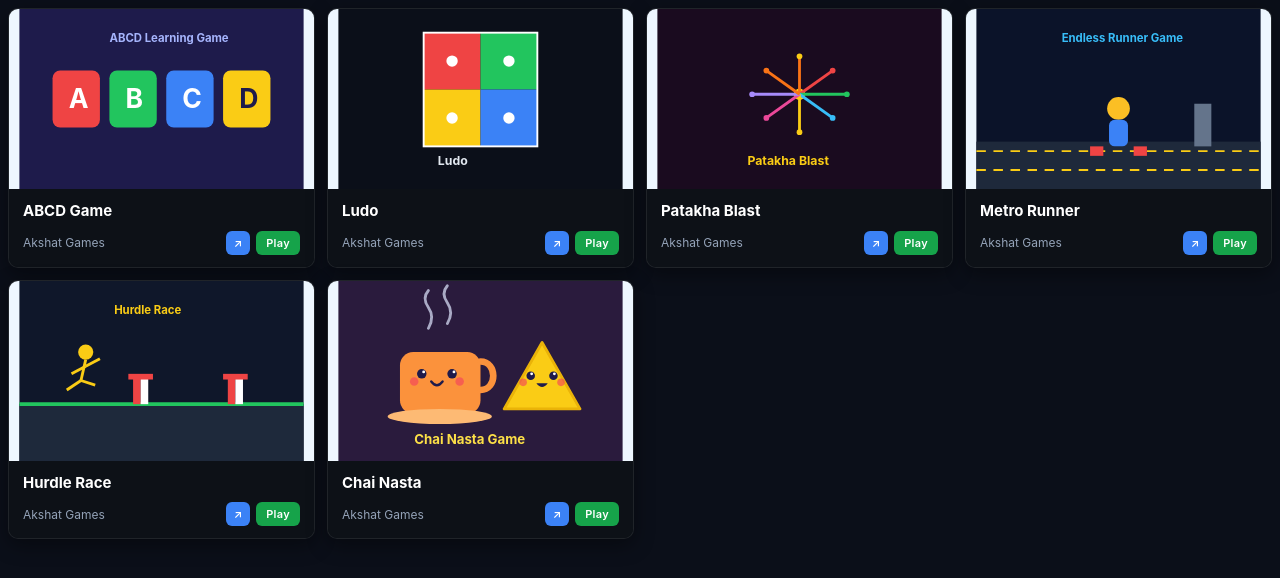
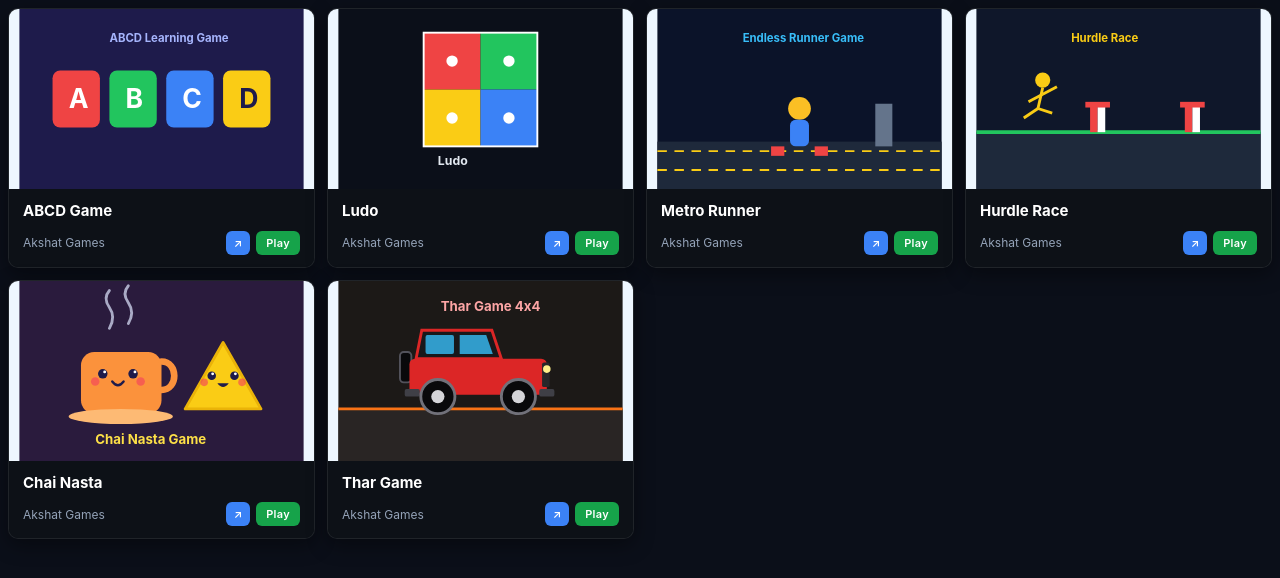
Before and after one commit to 2025akshat-lang/Akshat, a plain HTML site: page games/gamedashboard.html in a window 1280 px wide. Drawn offline with Linux system fonts and the light colour scheme.

Commit message:
Revise game dashboard metadata and entries
Updated the title and description meta tags for the games dashboard. Removed the 'Patakha Blast' game entry and added 'Thar Game' entry.

```diff
--- a/games/gamedashboard.html
+++ b/games/gamedashboard.html
@@ -4,8 +4,8 @@
   <meta charset="UTF-8">
   <meta name="viewport" content="width=device-width, initial-scale=1.0">
 
-  <title>Educational Games Dashboard — Akshat</title>
-  <meta name="description" content="Interactive educational science games and pedagogical tools by Akshat.">
+  <title>Games Dashboard — Akshat</title>
+  <meta name="description" content="Interactive games and fun web experiences by Akshat.">
 
   <meta name="robots" content="index, follow">
   <link rel="canonical" href="https://2025akshat-lang.github.io/Akshat/games/gamedashboard.html">
@@ -270,29 +270,6 @@
         <text x="105" y="165" fill="#e2e8f0" font-size="13" font-weight="bold">Ludo</text>
       </svg>
     `,
-    patakha: `
-      <svg viewBox="0 0 300 190" fill="none" xmlns="http://www.w3.org/2000/svg">
-        <rect width="300" height="190" fill="#1a0b1f"/>
-        <circle cx="150" cy="90" r="6" fill="#facc15"/>
-        <line x1="150" y1="90" x2="150" y2="50" stroke="#f97316" stroke-width="3"/>
-        <line x1="150" y1="90" x2="185" y2="65" stroke="#ef4444" stroke-width="3"/>
-        <line x1="150" y1="90" x2="200" y2="90" stroke="#22c55e" stroke-width="3"/>
-        <line x1="150" y1="90" x2="185" y2="115" stroke="#38bdf8" stroke-width="3"/>
-        <line x1="150" y1="90" x2="150" y2="130" stroke="#facc15" stroke-width="3"/>
-        <line x1="150" y1="90" x2="115" y2="115" stroke="#ec4899" stroke-width="3"/>
-        <line x1="150" y1="90" x2="100" y2="90" stroke="#a78bfa" stroke-width="3"/>
-        <line x1="150" y1="90" x2="115" y2="65" stroke="#f97316" stroke-width="3"/>
-        <circle cx="150" cy="50" r="3" fill="#facc15"/>
-        <circle cx="185" cy="65" r="3" fill="#ef4444"/>
-        <circle cx="200" cy="90" r="3" fill="#22c55e"/>
-        <circle cx="185" cy="115" r="3" fill="#38bdf8"/>
-        <circle cx="150" cy="130" r="3" fill="#facc15"/>
-        <circle cx="115" cy="115" r="3" fill="#ec4899"/>
-        <circle cx="100" cy="90" r="3" fill="#a78bfa"/>
-        <circle cx="115" cy="65" r="3" fill="#f97316"/>
-        <text x="95" y="165" fill="#facc15" font-size="13" font-weight="bold">Patakha Blast</text>
-      </svg>
-    `,
     metrorunner: `
       <svg viewBox="0 0 300 190" fill="none" xmlns="http://www.w3.org/2000/svg">
         <rect width="300" height="190" fill="#0b1329"/>
@@ -355,16 +332,45 @@
         <path d="M209 108 Q215 116 221 108 Z" fill="#1e1b4b"/>
         <text x="80" y="172" fill="#fde047" font-size="14" font-weight="bold">Chai Nasta Game</text>
       </svg>
+    `,
+    thargame: `
+      <svg viewBox="0 0 300 190" fill="none" xmlns="http://www.w3.org/2000/svg">
+        <rect width="300" height="190" fill="#1c1917"/>
+        <!-- Ground / Offroad Track -->
+        <rect x="0" y="135" width="300" height="55" fill="#292524"/>
+        <line x1="0" y1="135" x2="300" y2="135" stroke="#f97316" stroke-width="3"/>
+        <!-- Spare Wheel at Back -->
+        <rect x="65" y="75" width="12" height="32" rx="4" fill="#09090b" stroke="#52525b" stroke-width="2"/>
+        <!-- Jeep Body -->
+        <rect x="75" y="82" width="145" height="38" rx="6" fill="#dc2626"/>
+        <!-- Cabin / Roof -->
+        <path d="M82 82 L88 52 L162 52 L172 82 Z" fill="#18181b" stroke="#dc2626" stroke-width="3"/>
+        <!-- Windows -->
+        <rect x="92" y="57" width="30" height="20" rx="2" fill="#38bdf8" opacity="0.8"/>
+        <polygon points="128,57 156,57 163,77 128,77" fill="#38bdf8" opacity="0.8"/>
+        <!-- Front Grille & Headlight -->
+        <rect x="215" y="86" width="8" height="26" rx="2" fill="#27272a"/>
+        <circle cx="220" cy="93" r="4" fill="#fef08a"/>
+        <!-- Bumpers -->
+        <rect x="70" y="114" width="16" height="8" rx="2" fill="#3f3f46"/>
+        <rect x="212" y="114" width="16" height="8" rx="2" fill="#3f3f46"/>
+        <!-- Big Off-Road Tyres -->
+        <circle cx="105" cy="122" r="18" fill="#09090b" stroke="#71717a" stroke-width="3"/>
+        <circle cx="105" cy="122" r="7" fill="#d4d4d8"/>
+        <circle cx="190" cy="122" r="18" fill="#09090b" stroke="#71717a" stroke-width="3"/>
+        <circle cx="190" cy="122" r="7" fill="#d4d4d8"/>
+        <text x="108" y="32" fill="#fca5a5" font-size="14" font-weight="bold">Thar Game 4x4</text>
+      </svg>
     `
   };
 
   const data = [
     { id: 1, title: "ABCD Game", author: "Akshat Games", svg: "abcd", file: "https://2025akshat-lang.github.io/Akshat/games/Abcd%20game.html" },
     { id: 2, title: "Ludo", author: "Akshat Games", svg: "ludo", file: "https://2025akshat-lang.github.io/Akshat/games/Ludo.html" },
-    { id: 3, title: "Patakha Blast", author: "Akshat Games", svg: "patakha", file: "https://2025akshat-lang.github.io/Akshat/games/Patakha2.html" },
-    { id: 4, title: "Metro Runner", author: "Akshat Games", svg: "metrorunner", file: "https://2025akshat-lang.github.io/Akshat/games/metrorunner/index.html" },
-    { id: 5, title: "Hurdle Race", author: "Akshat Games", svg: "hurdlerace", file: "https://2025akshat-lang.github.io/Akshat/games/Hurdle-Race.html" },
-    { id: 6, title: "Chai Nasta", author: "Akshat Games", svg: "chainasta", file: "https://2025akshat-lang.github.io/Akshat/games/Chai_nasta_games.html" }
+    { id: 3, title: "Metro Runner", author: "Akshat Games", svg: "metrorunner", file: "https://2025akshat-lang.github.io/Akshat/games/metrorunner/index.html" },
+    { id: 4, title: "Hurdle Race", author: "Akshat Games", svg: "hurdlerace", file: "https://2025akshat-lang.github.io/Akshat/games/Hurdle-Race.html" },
+    { id: 5, title: "Chai Nasta", author: "Akshat Games", svg: "chainasta", file: "https://2025akshat-lang.github.io/Akshat/games/Chai_nasta_games.html" },
+    { id: 6, title: "Thar Game", author: "Akshat Games", svg: "thargame", file: "https://2025akshat-lang.github.io/Akshat/games/thargame.html" }
   ];
 
   function render() {
```
